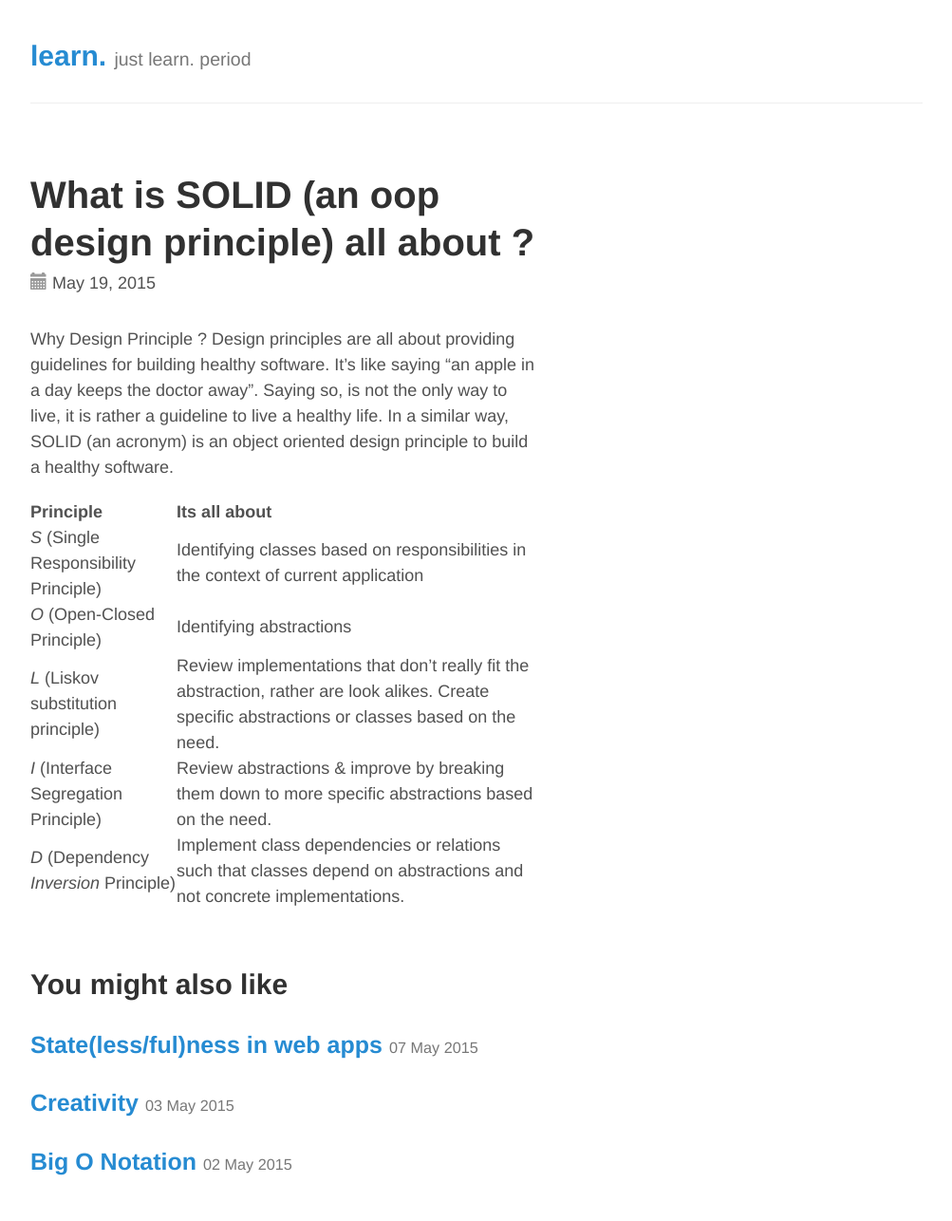
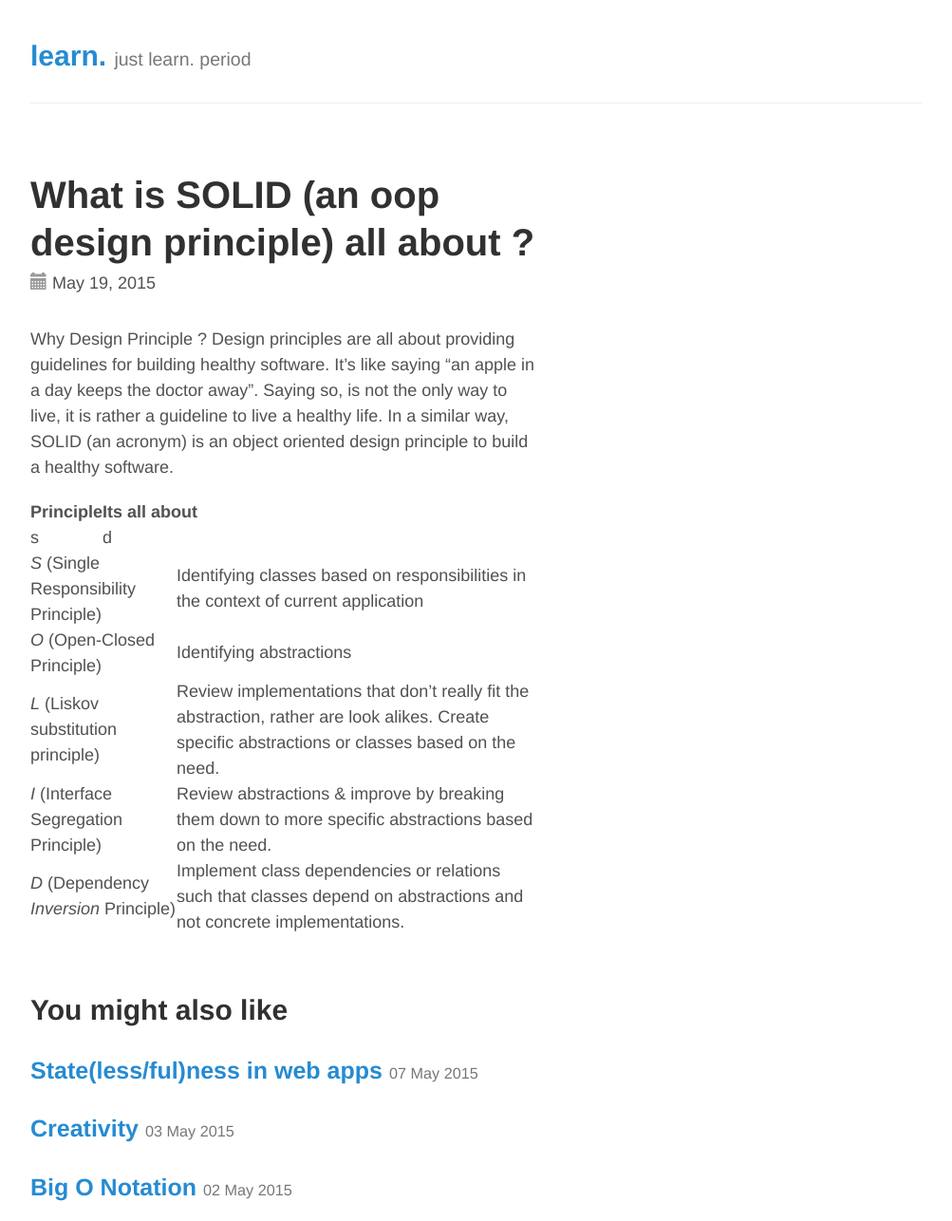
Before and after one commit to lakshma/lakshma.github.io, a Jekyll site: the page built from _posts/2015-05-19-solid-design-principle.md, in a window 1280 px wide. Shown: the whole page at 95% size, without its empty margins (138-1141 px from the left). Built offline with Jekyll 4.4.1, drawn with Linux system fonts in a browser that asks for light colours; Markdown is read by kramdown in place of the engine named in the settings; before the commit the page ends 1259 px from its top, so only the background shows below that.

Commit message:
no message

```diff
--- a/_posts/2015-05-19-solid-design-principle.md
+++ b/_posts/2015-05-19-solid-design-principle.md
@@ -8,10 +8,13 @@
 software.
 
 
-|Principle|Its all about
-|---|---
-|*S* (Single Responsibility Principle)|Identifying classes based on responsibilities in the context of current application
-|*O* (Open-Closed Principle)|Identifying abstractions
-|*L* (Liskov substitution principle)|Review implementations that don't really fit the abstraction, rather are look alikes. Create specific abstractions or classes based on the need.
-|*I* (Interface Segregation Principle)|Review abstractions & improve by breaking them down to more specific abstractions based on the need.
-|*D* (Dependency *Inversion* Principle)|Implement class dependencies or relations such that classes depend on abstractions and not concrete implementations.
+Principle|Its all about
+---|---
+s|d
+
+
+*S* (Single Responsibility Principle)|Identifying classes based on responsibilities in the context of current application
+*O* (Open-Closed Principle)|Identifying abstractions
+*L* (Liskov substitution principle)|Review implementations that don't really fit the abstraction, rather are look alikes. Create specific abstractions or classes based on the need.
+*I* (Interface Segregation Principle)|Review abstractions & improve by breaking them down to more specific abstractions based on the need.
+*D* (Dependency *Inversion* Principle)|Implement class dependencies or relations such that classes depend on abstractions and not concrete implementations.
```
